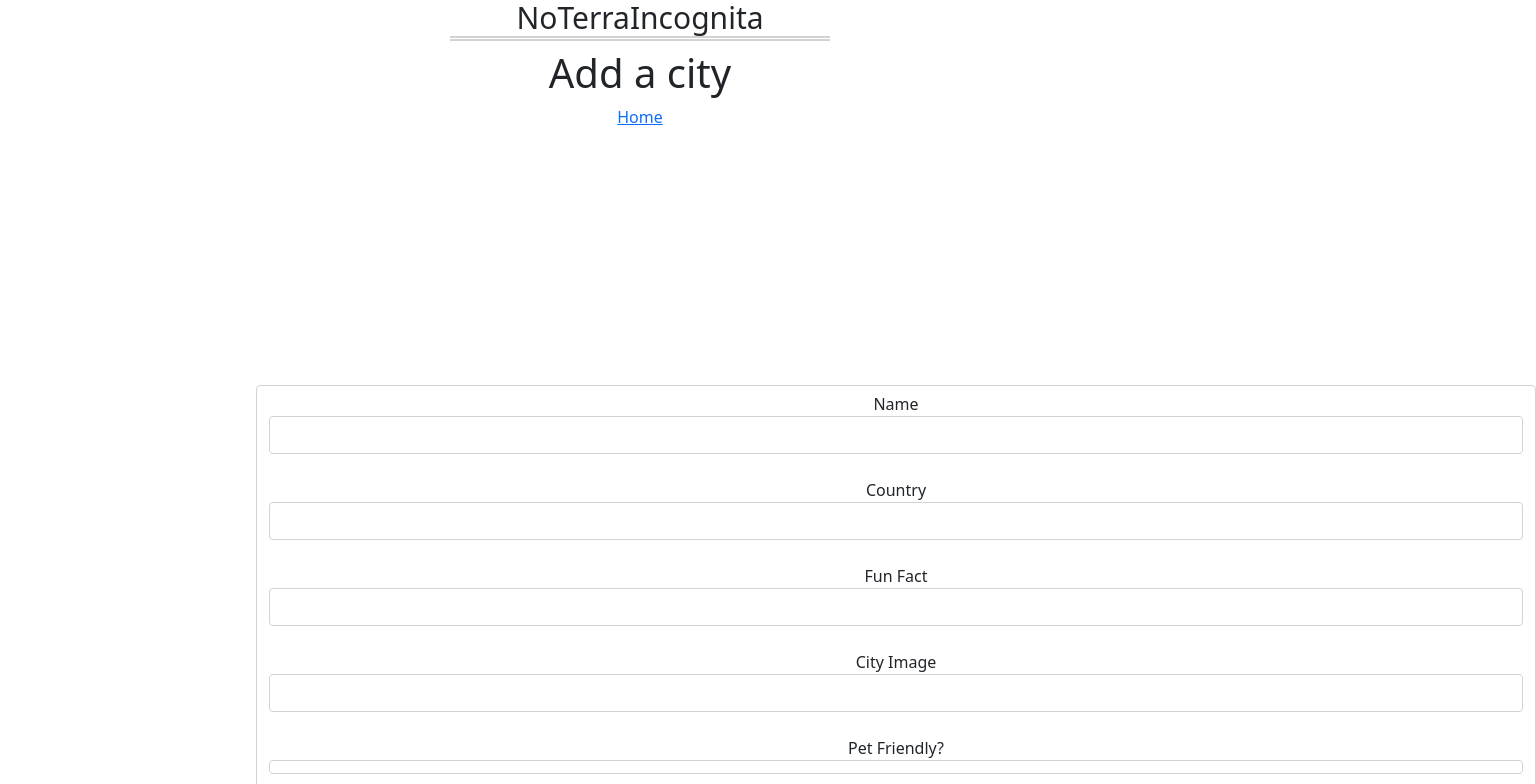
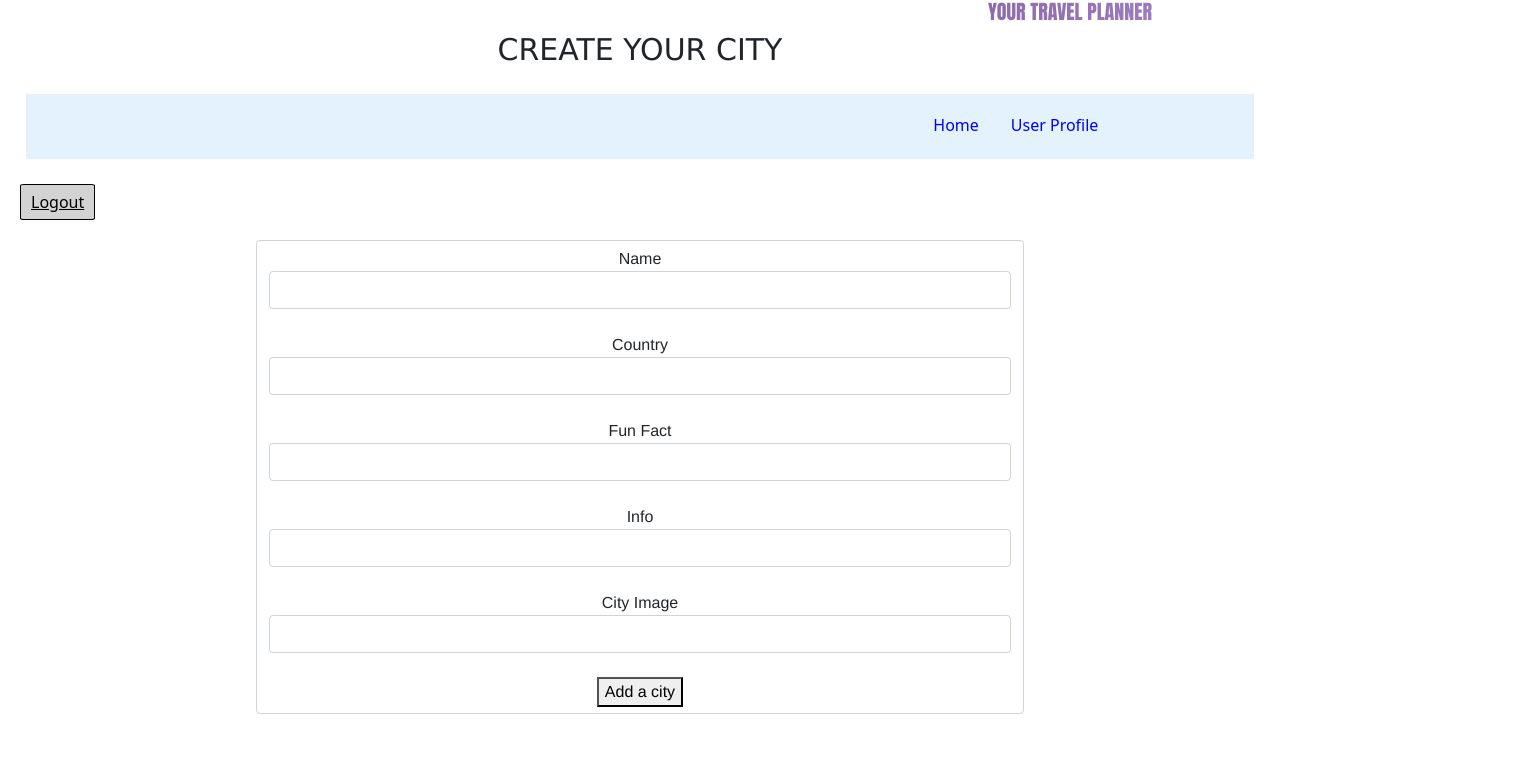
Before and after one commit to hermineavagyan/Travel_Planner, a React (Create React App) app in the folder client/: page /new in a window 1280 px wide. Shown: the top 784 px of the page, 1536 px wide, since content can reach past the window. Built offline with nearby package versions, Linux system fonts and the light colour scheme; no server answers.

Commit message:
More styling

```diff
--- a/client/src/App.css
+++ b/client/src/App.css
@@ -9,11 +9,52 @@
   margin-left: 40px;
 
 }
-.cityInfo{
+/* .cityInfo{
   display: flex;
   justify-content:space-around;
   color:green
-}
+} */
 .reviewDiv{
   margin: 20px;
 }
+.formStyle{
+  font-family: 'Franklin Gothic Medium', 'Arial Narrow', Arial, sans-serif;
+  border-radius: 5%;
+  border-color: 22px solid black;
+  margin-left: 20%;
+  margin-right: 20%;
+  border-color: 5px solid black;
+}
+.appTitle{
+   display:flex;
+   justify-content:flex-end;
+   font-family:Impact, Haettenschweiler, 'Arial Narrow Bold', sans-serif;
+    font-size: 20px;
+    font-weight: 200;
+    margin-right: 10%;
+    background-image: linear-gradient(to right, #350d3b, #9c7abe);
+    color: transparent;
+    background-clip: text;
+    -webkit-background-clip: text;
+}
+.titleTextStyle{
+  display:flex;
+  justify-content:center;
+  font-family:'Lucida Sans', 'Lucida Sans Regular', 'Lucida Grande', 'Lucida Sans Unicode', Geneva, Verdana, sans-serif;
+  font-size: 30px;
+  font-weight: 400;
+}
+.userTable{
+  width: 80%;
+  height: 100%;
+  margin-left: 85px;
+  margin-right: 10px;
+  border: 2px solid black;
+}
+.cityInfo{
+  margin-left: 30px;
+  display: flex;
+  flex-direction: column;
+  color: black;
+  text-align:start;
+}
--- a/client/src/components/AllCities.js
+++ b/client/src/components/AllCities.js
@@ -71,7 +71,7 @@ const AllCities = (props) => {
         <div>
 
         <Header
-            appName = {"NoTerraIncognita"}
+            appName = {"YOUR Travel Planner"}
             titleText = {"Explore Your Next Dream Vacation Destination"}
             link={"/new"}
             linkText={""}
@@ -125,9 +125,13 @@ const AllCities = (props) => {
     <div class="col-md-8">
       <div class="card-body">
         <h3 class="card-title"><Link style = {{color: "#000000"}} to={`/city/${city._id}`}> {city.name}</Link></h3>
-        <p> <Link to = {`/user/profile/${city.createdBy?.username}`}>{city.createdBy?.username}</Link></p>
-        <h5>Did you know?</h5>
-        <p class="card-text">{city.funFact} This is a longer card with supporting text below as a natural lead-in to additional content. This content is a little bit longer.</p>
+        {/* <p> <Link to = {`/user/profile/${city.createdBy?.username}`}>{city.createdBy?.username}</Link></p> */}
+        <p><h6 small class="text-muted"></h6> This travel destination is created by <h5> <Link to = {`/user/profile/${city.createdBy.username}`}>{city?.createdBy.username}</Link></h5></p>
+        <div className = "cityInfo">
+            <p class="card-text">{city.funFact}</p>
+            <p>{city.cityInfo}</p>
+        </div>
+
        <hr style = {{margin: 40, border: 0, backgroundImage: "linear-gradient(to right, rgba(0, 0, 0, 0), rgba(9, 84, 132), rgba(0, 0, 0, 0))", height: 3}}/>
 
         <p class="card-text"><small class="text-muted"> <DeleteButton deleteHandler={()=>deleteCity(city._id)} />
--- a/client/src/components/EditCity.js
+++ b/client/src/components/EditCity.js
@@ -2,6 +2,7 @@ import React, { useEffect, useState } from "react";
 import axios from "axios";
 import { Link, useNavigate, useParams } from "react-router-dom";
 import Header from "./Header";
+import Navbar from "./Navbar";
 import Form from "./Form";
 
 const EditCity = (props) => {
@@ -69,11 +70,23 @@ const EditCity = (props) => {
     return (
         <div>
             <Header
-            appName = {"NoTerraIncognita"}
+            appName = {"YOUR Travel Planner"}
             titleText = {"Update City"}
-            link={"/home"}
-            linkText={"Home"}
+            link={""}
+            linkText={""}
             />
+            <Navbar
+            home = {"/home"}
+            hText = {"Home"}
+            // profile = {`/user/profile/${user.username}`}
+            profile = {""}
+            pText = {""}
+            addNew = {"/new"}
+            addNewText = {"Didn't like what we have? Create yours!"}
+            logout = {"/"}
+            lText = {"Logout"}
+        />
+
 
             <Form
                 submitHandler = {editSubmitHandler}
--- a/client/src/components/Form.js
+++ b/client/src/components/Form.js
@@ -5,8 +5,10 @@ const Form = (props)=>{
     const {submitHandler, onChangeHandler, city, errors, buttonText } = props;
 
     return(
+
         <div>
-            <form style = {{margin: "20%"}}  class = "form-control" onSubmit={submitHandler}>
+        <div  className = "formStyle">
+            <form  class = "form-control" onSubmit={submitHandler}>
 
                 <div>
                     <label for="exampleFormControlInput1">Name</label>
@@ -35,6 +37,16 @@ const Form = (props)=>{
                     {
                         errors.funFact ?
                             <span>{errors.funFact.message}</span>
+                            : null
+                    }
+                </div>
+                <div>
+                    <label for="exampleFormControlInput1">Info</label>
+                    <input class="form-control" name="cityInfo" value={city.cityInfo} onChange={(e) => onChangeHandler(e)} type="text" />
+                    <br />
+                    {
+                        errors.cityInfo ?
+                            <span>{errors.cityInfo.message}</span>
                             : null
                     }
                 </div>
@@ -68,7 +80,7 @@ const Form = (props)=>{
                     }
                 </div>
 
-                <div>
+                {/* <div>
                     <label for="exampleFormControlInput1">Pet Friendly?</label>
                     <input class="form-control" checked={city.petFriendly} name="petFriendly" onChange={onChangeHandler} type="checkbox" />
                     <br />
@@ -77,7 +89,7 @@ const Form = (props)=>{
                             <span>{errors.petFriendly.message}</span>
                             : null
                     }
-                </div>
+                </div> */}
                 {/* <div>
                     <label>Year Built</label>
                     <input name="yearBuilt" value={city.yearBuilt} onChange={onChangeHandler} type="number" />
@@ -93,6 +105,7 @@ const Form = (props)=>{
 
             </form>
 
+            </div>
         </div>
     )
 }
--- a/client/src/components/Header.js
+++ b/client/src/components/Header.js
@@ -10,15 +10,16 @@ const Header = (props)=>{
 
     return(
         <header>
-            <h2 style={{
+            {/* <h2 style={{
                 fontSize: "30px", borderBottom: "5px double lightgray",
                 marginLeft: "450px", marginRight: "450px"
-            }}>
+            }}> */}
+            <h2 className = "appTitle">
            {appName}
 
             </h2>
 
-            <h1>{titleText}</h1>
+            <h1 className = "titleTextStyle">{titleText}</h1>
             <Link to={link}>{linkText}</Link>
 
 
--- a/client/src/components/MoreInfo.js
+++ b/client/src/components/MoreInfo.js
@@ -26,7 +26,7 @@ const MoreInfo = (props) =>{
     return (
         <div>
         <Header
-            appName = {"NoTerraIncognita"}
+            appName = {"YOUR Travel Planner"}
             titleText = {"Explore Your Next Dream Vacation Destination"}
             link={"/new"}
             linkText={""}
@@ -75,7 +75,7 @@ const MoreInfo = (props) =>{
   </tbody>
 </table>
 
-<img style = {{objectFit: "cover", height: "100px", margin: "20px"}} src={country.flag} alt = "Country flag"/>
+<img style = {{objectFit: "cover", height: "100px", margin: "20px", border: "1px solid black"}} src={country.flag} alt = "Country flag"/>
 
 </div>
 
--- a/client/src/components/Navbar.js
+++ b/client/src/components/Navbar.js
@@ -8,7 +8,7 @@ const Navbar = (props) => {
         height: 65px;
         display: flex;
         justify-content: flex-end;
-        margin: 30px 0;
+        margin: 2% 2%;
         padding: 0.2rem calc((100vw - 1000px) / 2);
         `;
 
--- a/client/src/components/NewCity.js
+++ b/client/src/components/NewCity.js
@@ -1,9 +1,10 @@
 //axios, useEffect, useState, Link
-import React, {useState } from "react";
+import React, {useState, useEffect } from "react";
 import axios from "axios";
 import {useNavigate } from "react-router-dom";
 import Header from "./Header";
 import Form from "./Form";
+import Navbar from "./Navbar";
 
 const NewCity = (props) => {
 
@@ -21,6 +22,7 @@ const NewCity = (props) => {
     )
 
     const [errors, setErrors] = useState({});
+    const [user, setUser] = useState({});
     const navigate = useNavigate()
 
     const newSubmitHandler = (e) => {
@@ -57,17 +59,39 @@ const NewCity = (props) => {
             setNewCity(newStateObject)
         }
     }
-
+    useEffect(() => {
+        axios.get("http://localhost:8000/api/users",
+            { withCredentials: true }
+        )
+            .then((res) => {
+                console.log(res.data);
+                setUser(res.data);
+            })
+            .catch((err) => {
+                console.log(err);
+            })
+    }, [])
 
 
     return (
         <div>
             <Header
-                appName = {"NoTerraIncognita"}
-                titleText = {"Add a city"}
+                appName = {"YOUR TRAVEL PLANNER"}
+                titleText = {"CREATE YOUR CITY"}
                 link = {"/home"}
-                linkText = {"Home"}
+                linkText = {""}
             />
+            <Navbar
+            // profile = {`/user/profile/${newCity.createdBy.username}`}
+            profile = {`/user/profile/${user.username}`}
+            pText = {"User Profile"}
+            home = {"/home"}
+            hText = {"Home"}
+            addNew = {"/new"}
+            addNewText = {""}
+            logout = {"/"}
+            lText = {"Logout"}
+        />
 
             <Form
                 submitHandler = {newSubmitHandler}
--- a/client/src/components/OneCity.js
+++ b/client/src/components/OneCity.js
@@ -101,16 +101,17 @@ const OneCity = (props) => {
     return (
         <div>
             <Header
-            appName = {"NoTerraIncognita"}
+            appName = {"YOUR Travel Planner"}
             // titleText = {city.name}
-            titleText = ""
+            titleText = {"Explore Your Next Dream Vacation Destination"}
             link={"/home"}
-            linkText={"Home"}
+            linkText={""}
             />
               <Navbar
             home = {"/home"}
             hText = {"Home"}
-            profile = {"`/user/profile/${user.username}`"}
+            // profile = {"`/user/profile/${city.createdBy.username}`"}
+            profile = {`/user/profile/${city.createdBy?.username}`}
             pText = {""}
             addNew = {"/new"}
             addNewText = {"Didn't like what we have? Create yours!"}
@@ -134,34 +135,38 @@ const OneCity = (props) => {
             </div>
                */}
                 <div class="card border-light text-dark bg-light mx-5 my-3">
-                        <Link class="card-header," to={`/city/${city._id}`}> {city.name}</Link>
+                        {/* <Link class="card-header," to={`/city/${city._id}`}> {city.name}</Link> */}
+                        <h2 class="card-header," to={`/city/${city._id}`}> {city.name}</h2>
                         <div className="cityInfo">
-                        <p>This city is in <Link to={`/country/${city.country}`}>{city.country}</Link> </p>
+                        {/* <p>This city is in <Link to={`/country/${city.country}`}>{city.country}</Link> </p> */}
                         <p> <Link to = {`/user/profile/${city.createdBy?.username}`}>{city.createdBy?.username}</Link></p>
 
                         </div>
                         <div class="clearfix">
   <img src={city.cityImage} class="col-md-6 float-md-end mb-3 ms-md-3" alt="..."/>
-
+<div className = "cityInfo">
   <p>
 {city.funFact}
   </p>
 
   <p>
-    As you can see the paragraphs gracefully wrap around the floated image. Now imagine how this would look with some actual content in here, rather than just this boring placeholder text that goes on and on, but actually conveys no tangible information at. It simply takes up space and should not really be read.
+    {city.cityInfo}
   </p>
 
+
+  </div>
   <p>
-    This city is the capital of <Link to={`/country/${city.country}`}>{city.country}</Link>. Do you want to know more about this city's country? Click on the country name
+    This city is the capital of <Link to={`/country/${city.country}`}>{city.country}</Link>.
+    Want to know more about this city's country? Click on the country name
   </p>
 </div>
 
                         {/* <img  class="card-body" src={city.cityImage} style={{ width: "350px", height: "250px", marginLeft: "50px"}} /> */}
-                        {
+                        {/* {
                   city.petFriendly?
                     <p class="text-right">Okay for pets!!!</p>
                     :<p class="text-right">Don't torture your pets taking them there!!!!!!</p>
-                }
+                } */}
                         <p>
                         <DeleteButton deleteHandler={deleteOneCity}/>
                         <Link to={`/city/edit/${id}`}><button type="button" class="btn btn-secondary btn-sm">Edit</button></Link></p>
--- a/client/src/components/Profile.js
+++ b/client/src/components/Profile.js
@@ -1,4 +1,6 @@
 import React, {useState, useEffect} from "react";
+import Header from "./Header";
+import Navbar from "./Navbar";
 import { useParams } from "react-router-dom";
 import axios from "axios";
 
@@ -27,13 +29,52 @@ const Profile = (props) => {
 
 
     return (
-        <div style={{ textAlign: "center" }}>
+        <div>
+          <Header
+            appName = {"YOUR Travel Planner"}
+            titleText = {"Explore Your Next Dream Vacation Destination"}
+            link={"/new"}
+            linkText={""}
+            />
+        <Navbar
+            home = {"/home"}
+            hText = {"Home"}
+            profile = {""}
+            // profile = {`/user/profile/${user.username}`}
+            pText = {""}
+            addNew = {"/new"}
+            addNewText = {"Want to create more? Click here!"}
+            logout = {"/"}
+            lText = {"Logout"}
+        />
         <h1>Welcome {username}</h1>
+        <div className = "userTable">
+        <table  class="table table-striped">
+  <thead class="thead-light">
+    <tr >
+      <th scope="col">City Image</th>
+      <th scope="col">City Name</th>
+      <th scope="col">Country</th>
+
+    </tr>
+  </thead>
+  <tbody >
+  {
+            userCityList.map((city, index) => (
+    <tr key={index}>
+      <th scope="row"> <img src = {city.cityImage}/></th>
+      <td>{city.name}</td>
+      <td>{city.country}</td>
+
+    </tr>
+    ))
+        }
+  </tbody>
+</table>
+      </div>
 
 
-
-
-        {
+        {/* {
             userCityList.map((city, index) => (
                 <div key={index}>
                     <p> City name: {city.name}</p>
@@ -41,7 +82,7 @@ const Profile = (props) => {
                     <p>The weather: {city.weather}</p>
                 </div>
             ))
-        }
+        }  */}
 
     </div>
     )
--- a/client/src/views/LogReg.js
+++ b/client/src/views/LogReg.js
@@ -8,7 +8,7 @@ const LogReg = (props) => {
 
     return (
         <div>
-            <span style = {{color: '#3EAAA7', fontWeight: '700', fontSize: "30px"}}>
+            <span style = {{color: '#2F153F', fontWeight: '700', fontSize: "30px"}}>
                 <Typewriter
                     // options={{
                     // autoStart: true,
@@ -17,7 +17,7 @@ const LogReg = (props) => {
                     // }}
                     onInit={(typewriter)=> {
                     typewriter
-                    .typeString("NoTerraIncognita")
+                    .typeString("YOUR Travel Planner")
                     .pauseFor(1000)
                     .deleteAll()
                     .typeString("Welcomes You")
```
Also changed, not shown: 2 other files (tests, documents, lock files or other folders).
